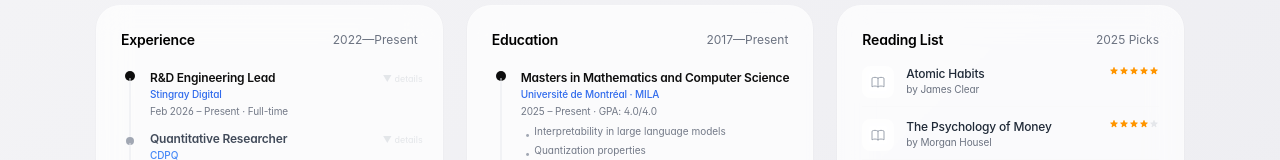
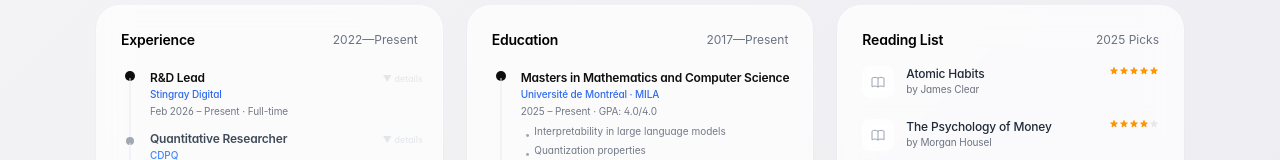
Before and after one commit to AaronQLF/pflioblog, a Next.js app: page / in a window 1280 px wide. Shown: the part 617-777 px from the top of the page. Built offline with nearby package versions, Linux system fonts and the light colour scheme.

Commit message:
r&d lead

```diff
--- a/src/components/ExperienceCard.tsx
+++ b/src/components/ExperienceCard.tsx
@@ -9,7 +9,7 @@ const ExperienceCard: React.FC = () => {
 
   const experiences = [
     {
-      title: "R&D Engineering Lead",
+      title: "R&D Lead",
       company: "Stingray Digital",
       period: "Feb 2026 – Present · Full-time",
       isFirst: true,
```
